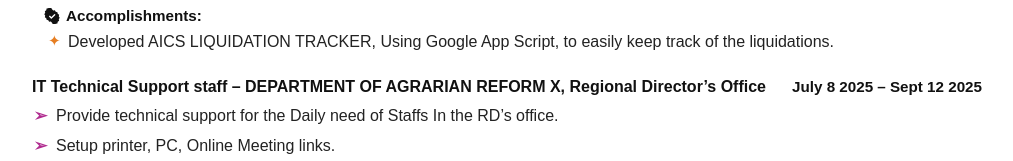
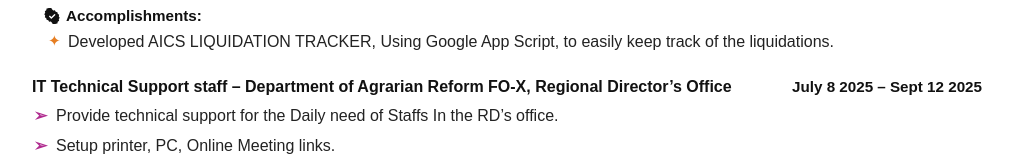
Before and after one commit to reybars/portfolio, a plain HTML site: page index.html in a window 1280 px wide. Shown: the part 1206-1367 px from the top of the page, without its empty margins (133-1146 px from the left). Drawn offline with Linux system fonts and the light colour scheme.

Commit message:
typo errors part 3

```diff
--- a/index.html
+++ b/index.html
@@ -153,7 +153,8 @@
 
         <div class="experience-item">
             <div class="exp-header">
-                <h4>IT Technical Support staff &ndash; DEPARTMENT OF AGRARIAN REFORM X, Regional Director&rsquo;s Office
+                <h4>IT Technical Support staff &ndash; Department of Agrarian Reform FO-X, Regional Director&rsquo;s
+                    Office
                 </h4>
                 <span class="exp-date">July 8 2025 &ndash; Sept 12 2025</span>
             </div>
```
